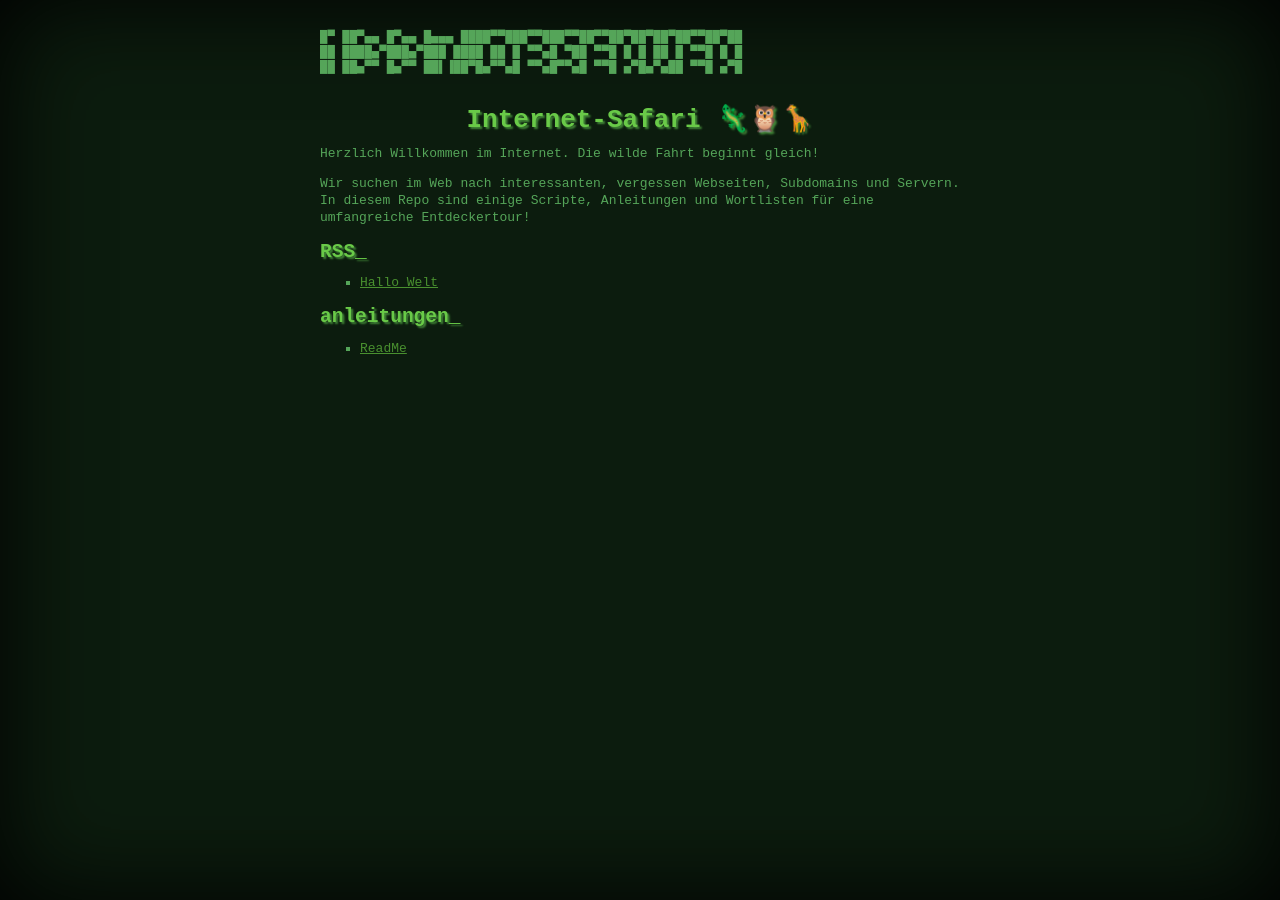
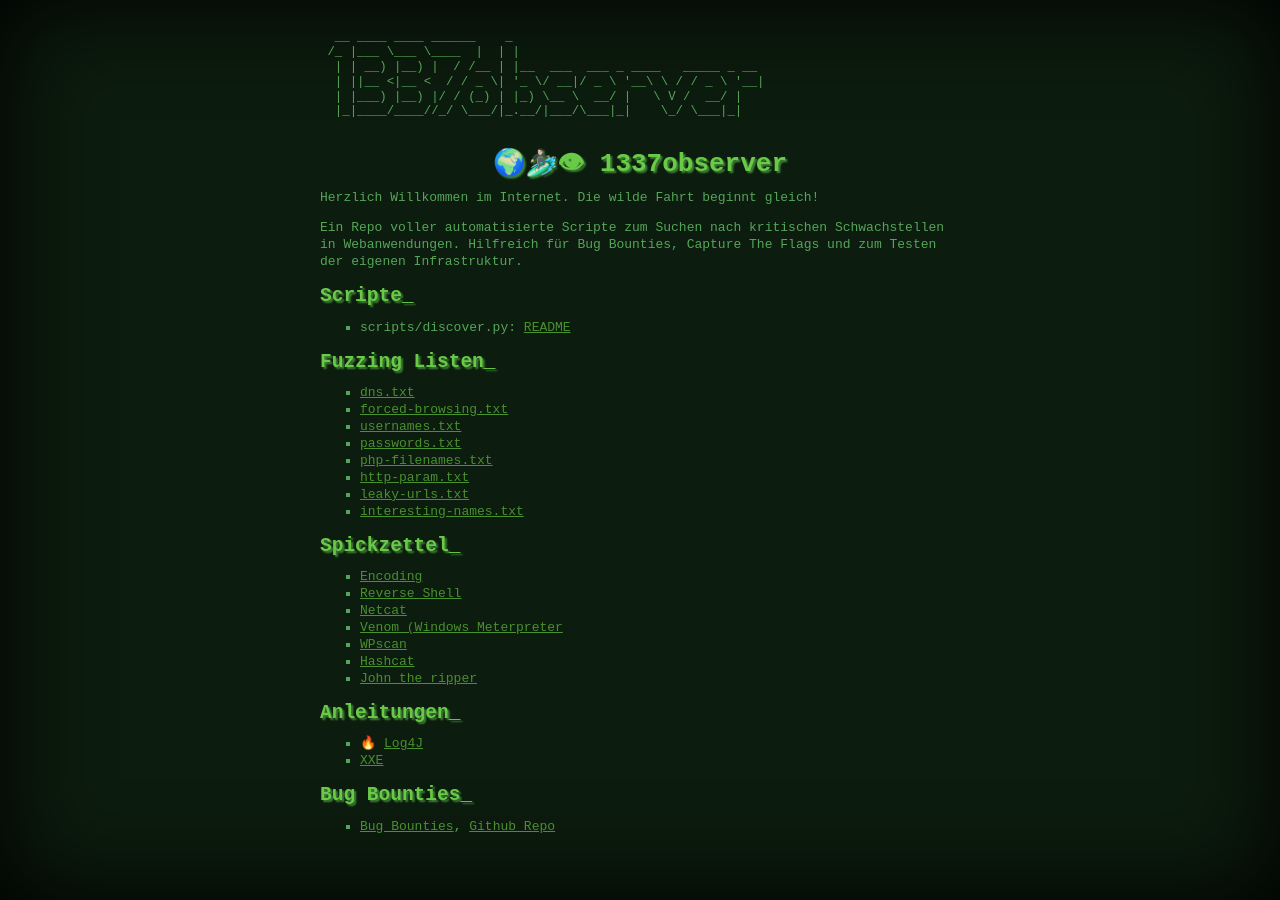
Before and after one commit to Leetcore/1337-observer, a Jekyll site: the page built from index.md, in a window 1280 px wide. Built offline with Jekyll 4.4.1, drawn with Linux system fonts in a browser that asks for light colours.

Commit message:
added infos

```diff
--- a/_layouts/frontpage.html
+++ b/_layouts/frontpage.html
@@ -20,34 +20,95 @@
 <body>
 	<div id="main">
 		<pre>
-█▀ ██▀▄▄ █▀▄▄ █▄▄▄ ████▀▀███▀▀███▀▀██▀▀██▀██▀██▀██▀▀██▀██
-██ ████▄▀███▄▀███ ████ ██ █ ▀▀▄█ ▀██ ▀▀█ █ █ ██ █ ▀▀█ █ █
-██ ██▄▀▀ █▄▀▀ ██▌▐██▀█▄▀▀▄█ ▀▀▄█▀▀▄█ ▀▀█ ▄▀█▄▀▄██ ▀▀█ ▄▀█
+  __ ____ ____ ______    _
+ /_ |___ \___ \____  |  | |
+  | | __) |__) |  / /__ | |__  ___  ___ _ ____   _____ _ __
+  | ||__ &lt;|__ &lt;  / / _ \| '_ \/ __|/ _ \ '__\ \ / / _ \ '__|
+  | |___) |__) |/ / (_) | |_) \__ \  __/ |   \ V /  __/ |
+  |_|____/____//_/ \___/|_.__/|___/\___|_|    \_/ \___|_|
 		</pre>
-		<h1 style="text-align: center">Internet-Safari 🦎🦉🦒</h1>
+		<h1 style="text-align: center">🌍🏄🏻‍♂️👁 1337observer</h1>
 		<p>
 			Herzlich Willkommen im Internet. Die wilde Fahrt beginnt gleich!
 		</p>
 		<p>
-			Wir suchen im Web nach interessanten, vergessen Webseiten, Subdomains und Servern.
-			In diesem Repo sind einige Scripte, Anleitungen und Wortlisten für eine
-			umfangreiche Entdeckertour!
+			Ein Repo voller automatisierte Scripte zum Suchen nach kritischen
+			Schwachstellen in Webanwendungen. Hilfreich für Bug Bounties,
+			Capture The Flags und zum Testen der eigenen Infrastruktur.
 		</p>
 
-		<h2>RSS</h2>
+		<!--
+			<h2>RSS</h2>
+			<ul>
+				{% for post in site.posts limit:3 %}
+				<li>
+					<a href="{{ post.url }}">{{ post.title }}</a>
+				</li>
+				{% endfor %}
+			</ul>
+		-->
+
+		<h2>Scripte</h2>
 		<ul>
-			{% for post in site.posts limit:3 %}
 			<li>
-				<a href="{{ post.url }}">{{ post.title }}</a>
+				scripts/discover.py:
+				<a href="https://github.com/Leetcore/1337-observer">README</a>
 			</li>
-			{% endfor %}
+		</ul>
+		<h2>Fuzzing Listen</h2>
+		<ul>
+			<li>
+				<a href="/lists/dns.txt">dns.txt</a>
+			</li>
+			<li>
+				<a href="/lists/forced-browsing.txt">forced-browsing.txt</a>
+			</li>
+			<li>
+				<a href="/lists/usernames.txt">usernames.txt</a>
+			</li>
+			<li>
+				<a href="/lists/passwords.txt">passwords.txt</a>
+			</li>
+			<li>
+				<a href="/lists/php-filenames.txt">php-filenames.txt</a>
+			</li>
+			<li>
+				<a href="/lists/http-param.txt">http-param.txt</a>
+			</li>
+			<li>
+				<a href="/lists/leaky-urls.txt">leaky-urls.txt</a>
+			</li>
+			<li>
+				<a href="/lists/interesting-names.txt">interesting-names.txt</a>
+			</li>
 		</ul>
 
-		<h2>anleitungen</h2>
+		<h2>Spickzettel</h2>
 		<ul>
-			<li><a href="https://github.com/Leetcore/1337-observer/blob/main/README.md">ReadMe</a></li>
+			<li><a href="/howtos/encoding.html">Encoding</a></li>
+			<li><a href="/howtos/reverse-shell.html">Reverse Shell</a></li>
+			<li><a href="/howtos/nc.html">Netcat</a></li>
+			<li><a href="/howtos/msfvenom.html">Venom (Windows Meterpreter</a></li>
+			<li><a href="/howtos/wpscan.html">WPscan</a></li>
+			<li><a href="/howtos/hashcat.html">Hashcat</a></li>
+			<li><a href="/howtos/johntheripper.html">John the ripper</a></li>
 		</ul>
 
+		<h2>Anleitungen</h2>
+		<ul>
+			<li>🔥 <a href="/howtos/log4j.html">Log4J</a></li>
+			<li><a href="/howtos/xxe.html">XXE</a></li>
+		</ul>
+
+		<h2>Bug Bounties</h2>
+		<ul>
+			<li>
+				<a href="/input/bblist.txt">Bug Bounties</a>,
+				<a href="https://github.com/projectdiscovery/public-bugbounty-programs">
+					Github Repo
+				</a>
+			</li>
+		</ul>
 	</div>
 </body>
 
```
Also changed, not shown: README.md, 1 other file.
